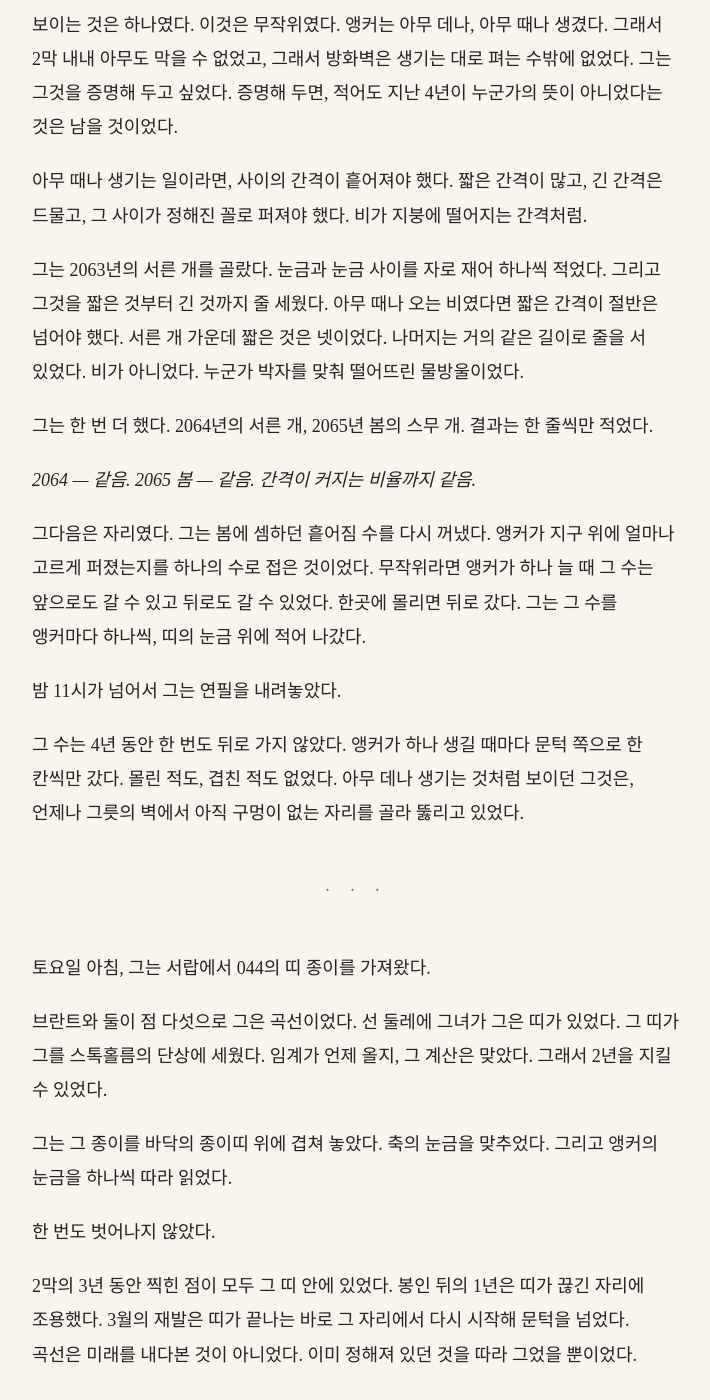
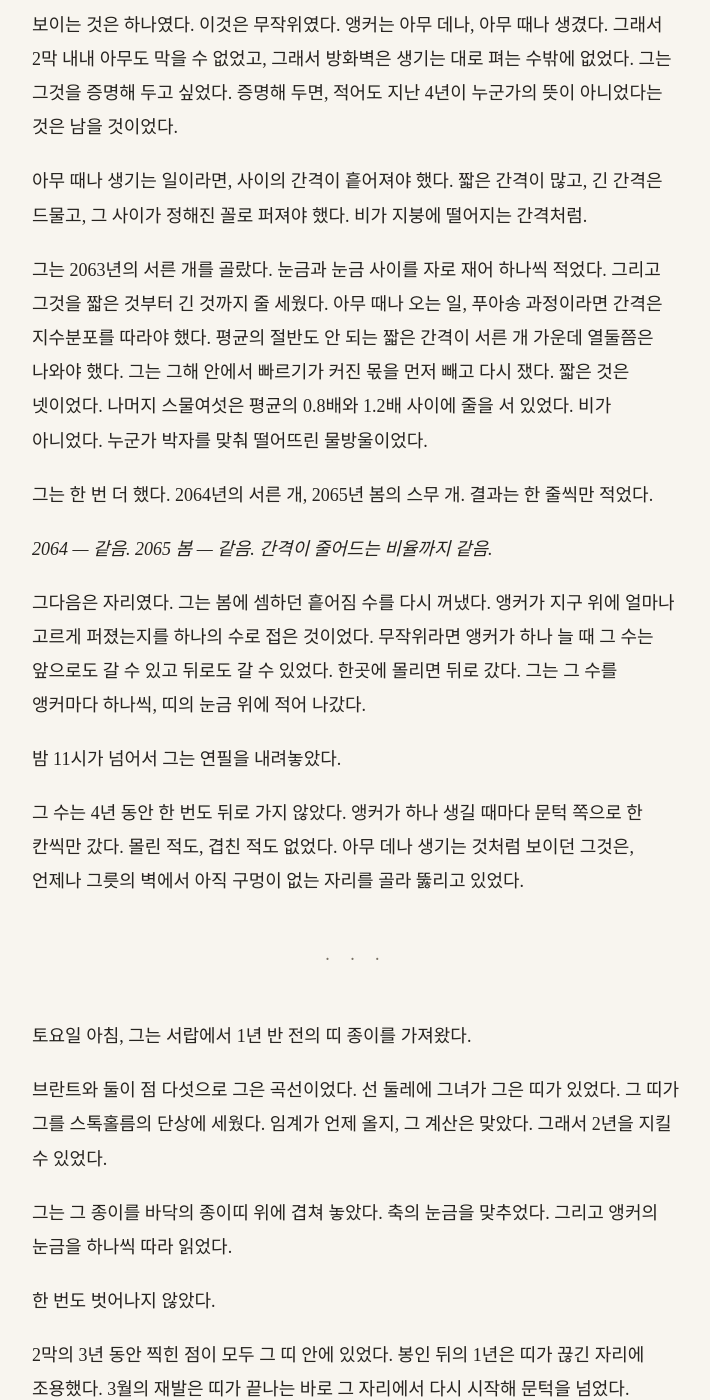
Before and after one commit to kangkkang/writer_s1_public, a Jekyll site: the page built from vol2/074.md, in a window 1280 px wide and 1400 px high, scrolled down 1122 px. Shown: the whole window, without its empty margins (284-994 px from the left). Built offline with Jekyll 4.4.1, drawn with Linux system fonts in a browser that asks for light colours; our own code applies the rules of GitHub Pages for plain Markdown files; some of the changed text lies outside the part shown.

Commit message:
Update from https://github.com/kangkkang/writer_s1/commit/1a2cc6d4d94258b3ee9de264008bd97f77327b49

```diff
--- a/vol2/074.md
+++ b/vol2/074.md
@@ -22,11 +22,11 @@
 
 아무 때나 생기는 일이라면, 사이의 간격이 흩어져야 했다. 짧은 간격이 많고, 긴 간격은 드물고, 그 사이가 정해진 꼴로 퍼져야 했다. 비가 지붕에 떨어지는 간격처럼.
 
-그는 2063년의 서른 개를 골랐다. 눈금과 눈금 사이를 자로 재어 하나씩 적었다. 그리고 그것을 짧은 것부터 긴 것까지 줄 세웠다. 아무 때나 오는 비였다면 짧은 간격이 절반은 넘어야 했다. 서른 개 가운데 짧은 것은 넷이었다. 나머지는 거의 같은 길이로 줄을 서 있었다. 비가 아니었다. 누군가 박자를 맞춰 떨어뜨린 물방울이었다.
+그는 2063년의 서른 개를 골랐다. 눈금과 눈금 사이를 자로 재어 하나씩 적었다. 그리고 그것을 짧은 것부터 긴 것까지 줄 세웠다. 아무 때나 오는 일, 푸아송 과정이라면 간격은 지수분포를 따라야 했다. 평균의 절반도 안 되는 짧은 간격이 서른 개 가운데 열둘쯤은 나와야 했다. 그는 그해 안에서 빠르기가 커진 몫을 먼저 빼고 다시 쟀다. 짧은 것은 넷이었다. 나머지 스물여섯은 평균의 0.8배와 1.2배 사이에 줄을 서 있었다. 비가 아니었다. 누군가 박자를 맞춰 떨어뜨린 물방울이었다.
 
 그는 한 번 더 했다. 2064년의 서른 개, 2065년 봄의 스무 개. 결과는 한 줄씩만 적었다.
 
-*2064 — 같음. 2065 봄 — 같음. 간격이 커지는 비율까지 같음.*
+*2064 — 같음. 2065 봄 — 같음. 간격이 줄어드는 비율까지 같음.*
 
 그다음은 자리였다. 그는 봄에 셈하던 흩어짐 수를 다시 꺼냈다. 앵커가 지구 위에 얼마나 고르게 퍼졌는지를 하나의 수로 접은 것이었다. 무작위라면 앵커가 하나 늘 때 그 수는 앞으로도 갈 수 있고 뒤로도 갈 수 있었다. 한곳에 몰리면 뒤로 갔다. 그는 그 수를 앵커마다 하나씩, 띠의 눈금 위에 적어 나갔다.
 
@@ -36,7 +36,7 @@
 
 ---
 
-토요일 아침, 그는 서랍에서 044의 띠 종이를 가져왔다.
+토요일 아침, 그는 서랍에서 1년 반 전의 띠 종이를 가져왔다.
 
 브란트와 둘이 점 다섯으로 그은 곡선이었다. 선 둘레에 그녀가 그은 띠가 있었다. 그 띠가 그를 스톡홀름의 단상에 세웠다. 임계가 언제 올지, 그 계산은 맞았다. 그래서 2년을 지킬 수 있었다.
 
@@ -47,6 +47,8 @@
 2막의 3년 동안 찍힌 점이 모두 그 띠 안에 있었다. 봉인 뒤의 1년은 띠가 끊긴 자리에 조용했다. 3월의 재발은 띠가 끝나는 바로 그 자리에서 다시 시작해 문턱을 넘었다. 곡선은 미래를 내다본 것이 아니었다. 이미 정해져 있던 것을 따라 그었을 뿐이었다.
 
 노벨상을 받은 그 계산은 맞았다. 맞은 것은, 그것이 누군가의 공정표였기 때문이었다.
+
+손끝이 차가웠다. 그는 띠 종이를 들어 올렸다가, 축의 눈금을 처음부터 다시 맞추어 내려놓았다. 맞춘 자리는 처음과 같았다. 그는 한 번 더 했다. 같았다.
 
 그는 그 자리에 오래 앉아 있었다. 높은 창의 빛이 띠를 따라 조금씩 옮겨 갔다.
 
@@ -65,6 +67,8 @@
 "그 사람은 찾았어?"
 
 "찾았지. 새벽 4시에. 물이 새던 이음매 하나." 마이크가 의자를 고쳐 들었다. "안 물을게. 대신 해 뜨기 전에 한 번은 눈 붙여."
+
+문이 닫혔다. 그는 건전지 등을 종이 쪽으로 조금 끌어당겼다. 연필 끝이 뭉툭해져 있었다. 그는 칼로 연필을 깎아, 부스러기를 손바닥에 모아 빈 상자에 털었다. 그리고 다음 눈금으로 갔다.
 
 ---
 
@@ -132,7 +136,7 @@
 
 11월 30일 화요일 새벽, 그는 정전된 방으로 돌아왔다.
 
-손에 아직 흙이 묻어 있었다. 그는 바닥의 종이띠를 왼쪽 끝부터 천천히 말았다. 2062년 3월이 안으로 들어가고, 2066년 10월이 바깥에 남았다. 말린 띠를 빈 상자 하나에 넣었다. 그리고 상자 옆면에 연필로 적었다.
+손에 아직 흙이 묻어 있었다. 그는 바닥의 종이띠를 왼쪽 끝부터 천천히 말았다. 2062년 3월이 안으로 들어가고, 2066년 10월이 바깥에 남았다. 말린 띠를 빈 상자 하나에 넣었다. 상자를 들 때 흙 묻은 손가락이 옆면에 자국을 남겼다. 그는 그 자국 옆에 연필로 적었다.
 
 *2062.3 — 2066.10. 무작위 아님.*
 
```
Also changed, not shown: vol2/067.md (+1 -1 lines), vol2/078.md (+1 -1 lines).
